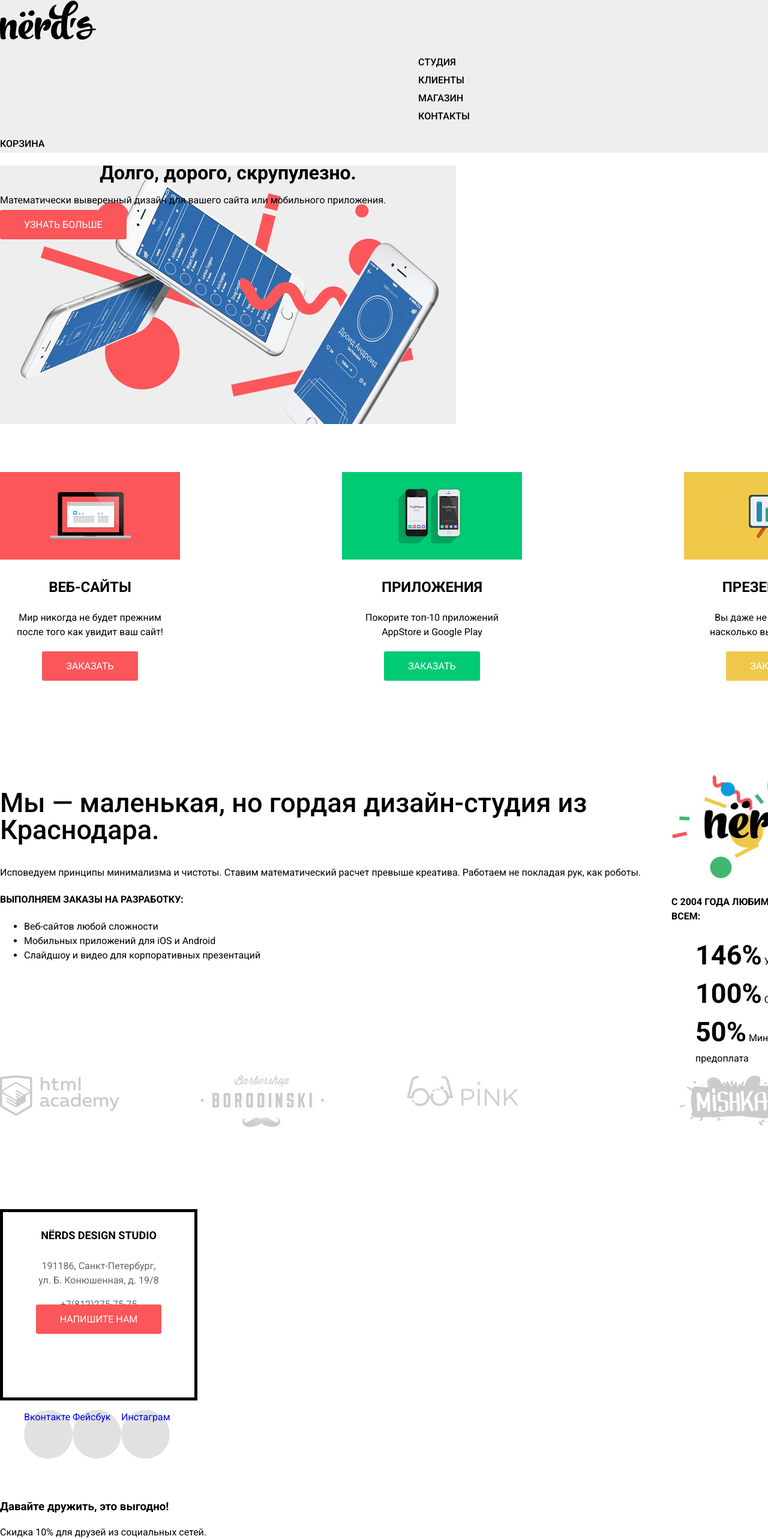
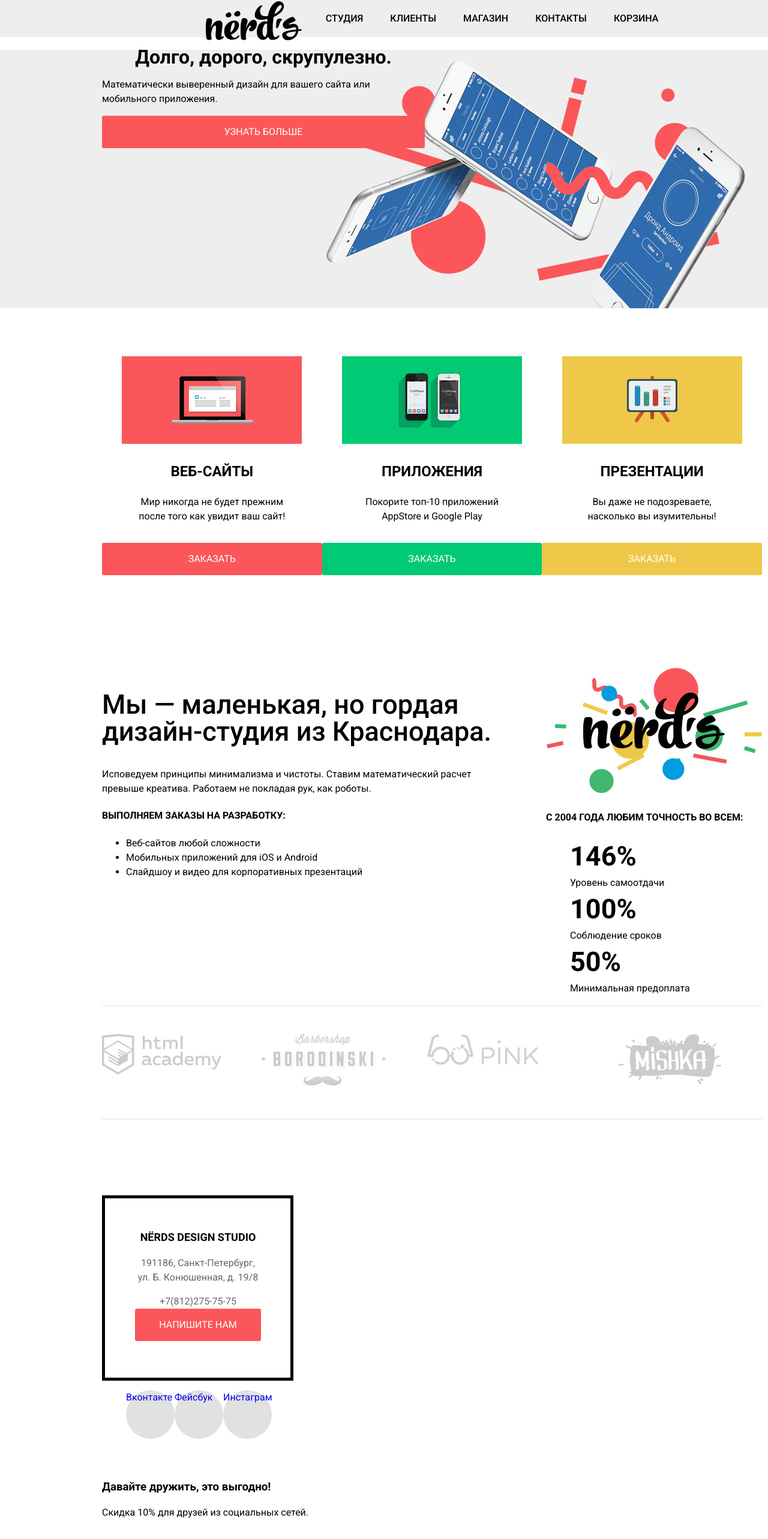
Before and after one commit to Squappi/663617-nerds-29, a plain HTML site: page index.html in a window 1280 px wide. Shown: the top 2566 px of the page at 60% size. Drawn offline with Linux system fonts and the light colour scheme.

Commit message:
Грид

```diff
--- a/css/style.css
+++ b/css/style.css
@@ -23,12 +23,13 @@
   --
 }
 
-
+*, *::before, *::after {
+  box-sizing: border-box;
+}
 body {
   min-width: 1440px;
   font-family: "Roboto", sans-serif;
   font-size: 16px;
-  min-width: 1440px;
   line-height: 24px;
   font-weight: 400;
   padding: 0;
@@ -50,15 +51,15 @@ img {
 .page-body {
   min-height: 100%;
   display: grid;
-
 }
 /*header*/
 .main-header {
+  display: grid;
   background-color: var(--lightgray);
-  display: grid;
 }
 .main-logo{
-
+ width: 160px;
+ height: 60px;
 }
 .main-logo img:active {
   opacity: 0.2;
@@ -73,15 +74,30 @@ img {
   text-transform: uppercase;
   color: var(--black-basic-text);
 }
-
+.main-navigation li {
+  margin-right: 45px;
+}
+.basket-navigation a:not(href){
+  color: var(--black-basic-text);
+}
+.basket-navigation {
+  font-size: 16px;
+  line-height: 30px;
+  font-weight: 500;
+  text-transform: uppercase;
+}
+.grid-container {
+  display: grid;
+  max-width: 1100px;
+  margin: 0 auto;
+  grid-template-columns: min-content 1fr min-content;
+  align-items: center;
+}
 .container-navigation {
   margin: 0 auto;
   padding: 0 10px;
 }
-.main-wrapper {
-  display: grid;
-  grid-template-columns: 1fr min-content;
-}
+
 .main-navigation a:not(href) {
   color: var(--black-basic-text);
 }
@@ -98,24 +114,36 @@ img {
 }
 .site-navigation {
   list-style: none;
+  display: flex;
 }
 .banner {
   background-color: var(--lightgray);
-  width: 760px;
+  max-width: 1440px;
+  margin-bottom: 80px;
+}
+.banner-style {
+  max-width: 1100px;
+  margin: 0 auto;
   height: 431px;
-  margin-bottom: 80px;
+  background-repeat: no-repeat;
   background-image: url("../img/nerds-index-slide1.png");
-  background-repeat: no-repeat;
+  background-position-x: right;
+}
+.banner-container {
+  width: 538px;
 }
   /*features*/
 
+
 .features {
   margin-bottom: 155px;
+  max-width: 1100px;
+  margin: 0 auto;
 }
 .features-list {
   list-style: none;
-  display: flex;
-  justify-content: space-between;
+  display: grid;
+  grid-template-columns: 1fr 1fr 1fr;
   padding: 0;
   margin: 0;
 }
@@ -138,12 +166,13 @@ img {
 /*button*/
 
 .button {
+  display: block;
   font-size: 16px;
   line-height: 18px;
   font: inherit;
   color: inherit;
   text-align: center;
-  padding: 15px 40px;
+  padding: 15px 20px;
   border-radius: 3px;
   margin-bottom: 155px;
   color: var(--button-text);
@@ -175,9 +204,16 @@ img {
 .button-yellow {
   background-color: var(--yellow-button);
 }
+.description {
+  max-width: 1100px;
+  margin: 0 auto;
+}
 .description-flex{
   display: flex;
   justify-content: space-between;
+}
+.description-block {
+  width: 650px;
 }
 .description h2{
   font-size: 45px;
@@ -188,6 +224,9 @@ img {
   text-transform: uppercase;
   font-weight: 700;
 }
+.advantage {
+  width: 360px;
+}
 .advantage ul {
   list-style: none;
 }
@@ -196,9 +235,12 @@ img {
   font-weight: 700;
 }
 .percent {
+  display: block;
   font-size: 45px;
   line-height: 64px;
   font-weight: 700;
+  padding: 0;
+  margin: 0;
 }
 /*partners*/
 
@@ -207,6 +249,9 @@ img {
   justify-content: space-between;
   padding: 0;
   margin: 0;
+  border-top: 2px solid var(--lightgray);
+  border-bottom: 2px solid var(--lightgray);
+  padding: 46px 0 44px 0;
   margin-bottom: 126px;
   list-style: none;
   text-align: center;
@@ -227,7 +272,13 @@ img {
   text-transform: uppercase;
   font-weight: 700;
 }
+
 /*catalog*/
+
+.main-catalog {
+  max-width: 1100px;
+  margin: 0 auto;
+}
 .main-title {
   display: flex;
   justify-content: center;
@@ -238,15 +289,21 @@ img {
   display: flex;
   align-items: flex-start;
   flex-direction: row;
+  justify-content: space-between;
+}
+.catalog-navigation {
+  width: 760px;
 }
 .catalog-menu {
   display: flex;
   flex-direction: row;
   flex-wrap: wrap;
   align-items: flex-start;
+  padding: 0;
+  margin: 0;
 }
 .payment {
-  min-width: 260px;
+  width: 260px;
 }
 .catalog-list ul {
   display: flex;
@@ -257,11 +314,12 @@ img {
 form {
   padding: 0;
   margin: 0;
+  padding-top: 28px;
   outline-offset: -5px;
   outline: 5px solid rgba(0, 255, 255, 0.7);
 }
 .catalog-flex {
-  padding: 0 41px 30px;
+  box-sizing: border-box;
   border: 2px solid violet;
 }
 .top-picture {
@@ -283,6 +341,10 @@ fieldset {
   font-size: 18px;
   line-height: 30px;
   font-weight: 700;
+  margin-bottom: 40px;
+}
+.header-block {
+  margin-bottom: 10px;
 }
 .sorting {
   display: flex;
@@ -382,6 +444,10 @@ fieldset {
 .catalog-image {
   box-shadow: 0px 6px 15px rgba(0, 1, 1, 0.25);
 }
+.pagination {
+  max-width: 1100px;
+  margin: 0 auto;
+}
 .pagination-list a:not(href) {
   color: var(--black-basic-text);
 }
@@ -409,22 +475,35 @@ fieldset {
   padding: 15px;
 }
 /*footer*/
+.contacts {
+  max-width: 1100px;
+  margin: 0 auto;
+}
+.contacts h4 {
+  margin: 0;
+  padding: 0;
+}
 .address {
   color: var(--cart-text);
 }
-.contacts {
+.contact {
   border: 5px solid black;
-  background: ;
+  padding: 50px 49px 47px 50px;
+  box-sizing: border-box;
   width: 319px;
   height: 309px;
   text-align: center;
 }
-
-
 .contacts-phone {
   color:inherit;
 }
+.cart-navigation {
+  min-width: 1440px;
+  background-image: url("../img/cart.jpg");
+}
 .social {
+  max-width: 1100px;
+  margin: 0 auto;
   margin-bottom: 68px;
 }
 .social-list {
@@ -447,3 +526,7 @@ fieldset {
   border-radius: 50%;
   background-color: var(--catalog-color);
 }
+.footer-sale {
+  max-width: 1100px;
+  margin: 0 auto;
+}
--- a/index.html
+++ b/index.html
@@ -9,32 +9,32 @@
   </head>
   <body class="page-body">
     <header class="main-header">
-
+      <div class="grid-container">
         <a class="main-logo" href="index.html">
         <img src="img/svg/nerds-logo.svg" alt="Логотип сайта">
         </a>
-        <div class="main-wrapper">
       <nav class="main-navigation">
-          <div class="container-navigation">
             <ul class="site-navigation">
              <li><a href="">Cтудия</a></li>
             <li><a href="">Клиенты</a></li>
               <li><a href="catalog.html">Магазин</a></li>
               <li><a href="">Контакты</a></li>
           </ul>
-        </div>
-        <div class="basket-navigation">
+      </nav>
+      <div class="basket-navigation">
           <a class="basket" href="">Корзина</a>
-        </div>
-      </nav>
+      </div>
     </div>
     </header>
     <main class="container">
       <section class="banner">
-        <h1 class="main-title">Долго, дорого, скрупулезно.</h1>
-        <p>Математически выверенный дизайн для вашего сайта или мобильного приложения.</p>
-
-        <a class="button" href="catalog.html">Узнать больше</a>
+        <div class="banner-style">
+          <div class="banner-container">
+            <h1 class="main-title">Долго, дорого, скрупулезно.</h1>
+            <p>Математически выверенный дизайн для вашего сайта или мобильного приложения.</p>
+            <a class="button" href="catalog.html">Узнать больше</a>
+          </div>
+      </div>
       </section>
       <section class="features">
         <ul class="features-list">
@@ -121,7 +121,7 @@
           </div>
           <a class="button" href="">Напишите нам</a>
         </div>
-        <div class="navigation">
+        <div class="cart-navigation">
         <!-- карта-->
         </div>
       </section>
@@ -138,7 +138,7 @@
             </li>
         </ul>
       </div>
-      <div>
+      <div class="footer-sale">
         <h3>Давайте дружить, это выгодно!</h3>
         <p>Скидка 10% для друзей из социальных сетей.</p>
       </div>
```
Also changed, not shown: catalog.html (+15 -18 lines), img/cart.jpg (added).
